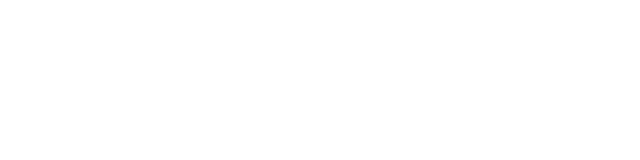
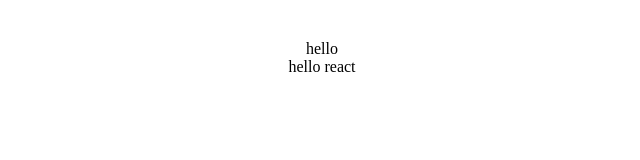
Before and after one commit to Maks-Nata/react_lessons, a React (Vite) app: page / in a window 1280 px wide. Shown: the top 160 px of the page, without its empty margins (318-958 px from the left). Built offline with nearby package versions, Linux system fonts and the light colour scheme.

Commit message:
component

```diff
--- a/src/App.tsx
+++ b/src/App.tsx
@@ -1,10 +1,13 @@
 import './App.css'
+import MyComponent from "./components/myComponent.tsx";
 
 function App() {
 
 
   return (
-    <> </>
+    <> <MyComponent text={'hello'}/>
+      {MyComponent({text:'hello react'})}
+    </>
   )
 }
 
--- /dev/null
+++ b/src/components/myComponent.tsx
@@ -0,0 +1,7 @@
+import {FC} from "react";
+
+type MyComponentPropType={text:string}
+const MyComponent:FC<MyComponentPropType>=({text}:MyComponentPropType)=> {
+    return <><div>{text}</div> </>
+}
+export default MyComponent;
--- a/src/main.tsx
+++ b/src/main.tsx
@@ -6,4 +6,5 @@
 
     <App />
 
+
 )
```
